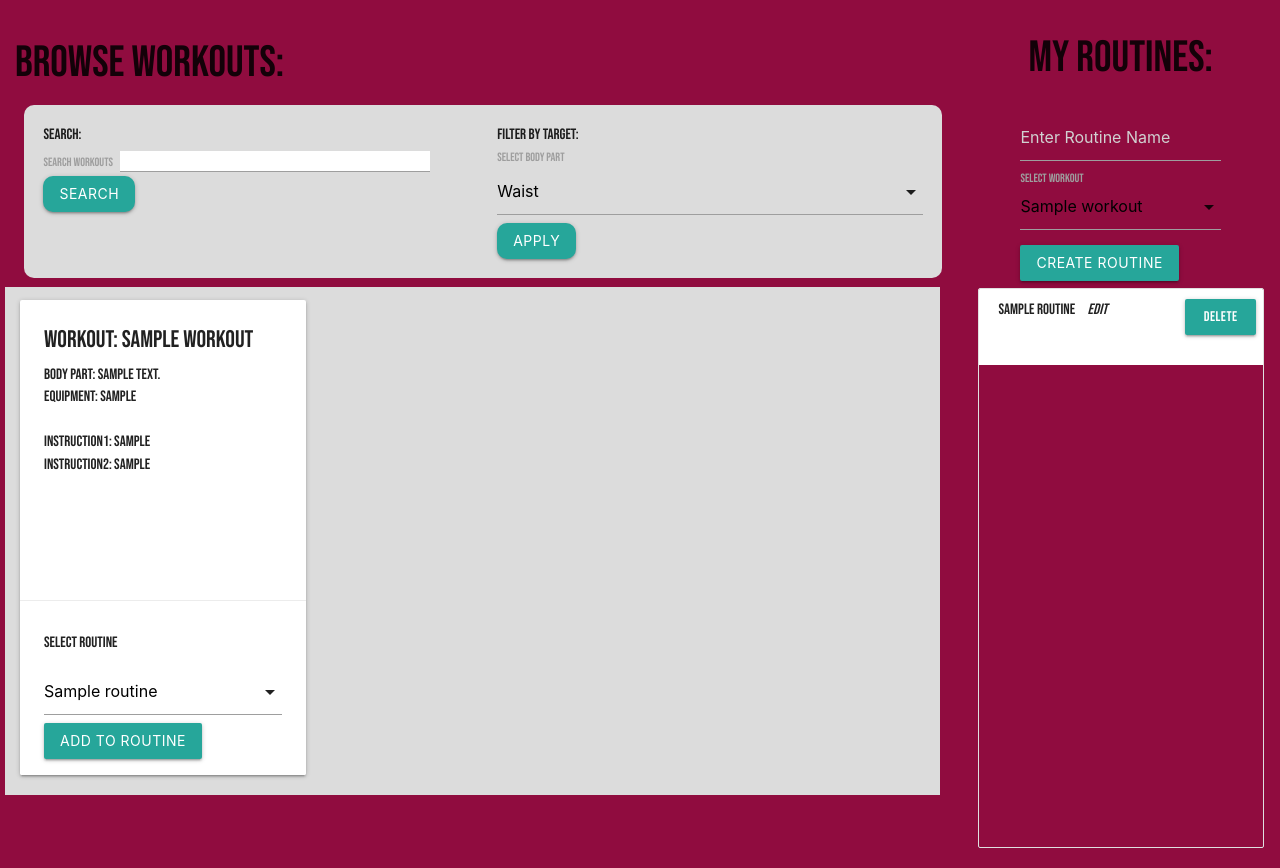
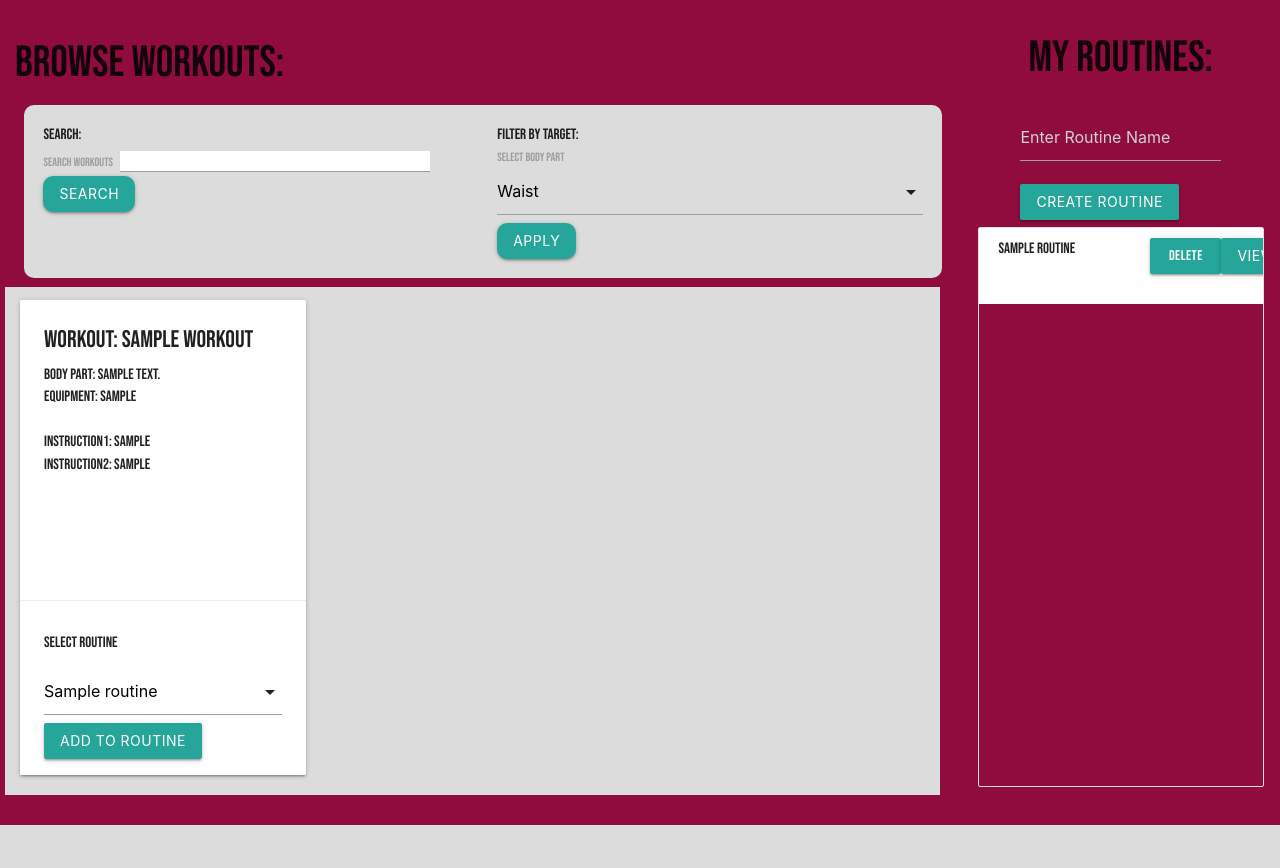
Before and after one commit to Neya1306/Workout-Remixer, a Flask app: page /home in a window 1280 px wide. After the commit the page ends 825 px from the top, so only its background shows below. Run offline with Flask 3, Linux system fonts and the light colour scheme; tables that the repository leaves empty hold one stand-in row (values such as "Sample post").

Commit message:
delet workout working

```diff
--- a/App/templates/index.html
+++ b/App/templates/index.html
@@ -81,14 +81,6 @@
           <div class="input-field">
             <input name="name" type="text" placeholder="Enter Routine Name">
           </div>
-          <div class="input-field">
-            <select name="workout_id">
-              {% for workout in workouts %}
-              <option value="{{ workout.id }}">{{ workout.name }}</option>
-              {% endfor %}
-            </select>
-            <label>Select Workout</label>
-          </div>
           <button class="btn waves-effect waves-light" type="submit">Create Routine</button>
         </form>
       </div>
@@ -98,31 +90,20 @@
           <div class="row">
             <div class="col s9"> <!-- Adjusted width to 9 columns -->
               <p style="display: inline;">{{ routine.name }}</p>
-              <i class="material-icons edit-icon" style="cursor: pointer; margin-left: 10px;" data-routine-id="{{ routine.id }}">edit</i> <!-- Edit icon -->
-              <ol> <!-- Ordered list of workouts -->
-                {% for workout in routine.workouts %}
-                <li>
-                  <div style="display: flex; align-items: center;">
-                    <p style="margin-right: 10px;">{{ workout.name }}</p>
-                    <form action="/remove_workout_from_routine/{{ routine.id }}/{{ workout.id }}" method="POST">
-                      <button type="submit" class="btn waves-effect waves-light" >Remove</button> <!-- Delete button -->
-                    </form>
-                  </div>
-                </li>
-                {% endfor %}
-              </ol>
             </div>
             <div class="col s3" style="display: flex; justify-content: center; align-items: center;"> <!-- Width set to 3 columns -->
+              <div style="display: flex;flex-direction: row;">
               <a href="/delete_routine/{{ routine.id }}" class="btn" onclick="event.preventDefault(); document.getElementById('delete-form-{{ routine.id }}').submit();">Delete Routine</a>
               <form id="delete-form-{{ routine.id }}" action="/delete_routine/{{ routine.id }}" method="POST" style="display: none;">
                 <input type="hidden" name="_method" value="DELETE">
                 <input type="hidden" name="_token" value="{{ csrf_token }}">
               </form>
+             <a href="/routine/{{routine.id}}"><button class="btn">View</button></a>
+            </div>
             </div>
           </div>
-        </li>
         {% endfor %}
-      </ul>
+        </ul>
     </div>
   </section>
 </main>
```
Also changed, not shown: App/controllers/routine.py (+5 -2 lines), App/templates/workouts.html (deleted, +0 -21 lines), App/views/routine.py (+22 -7 lines).
